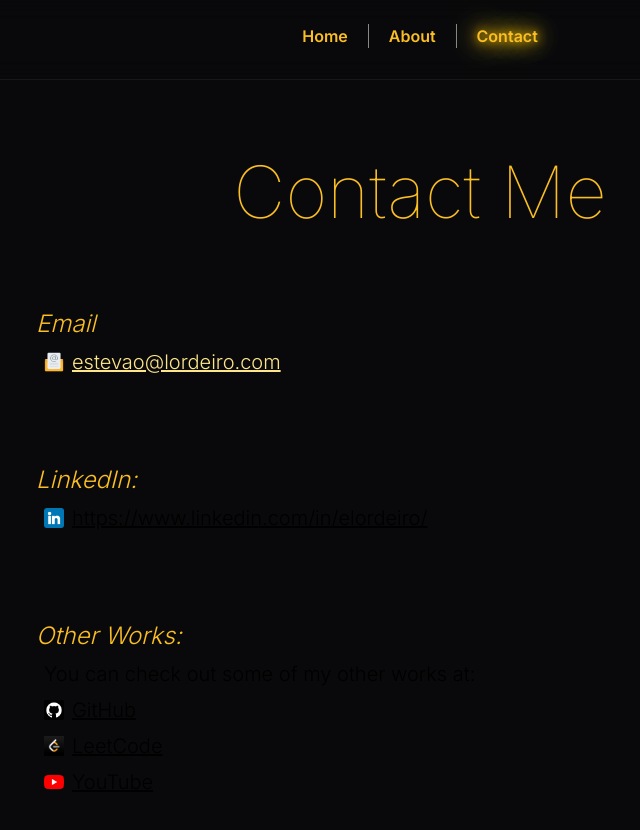
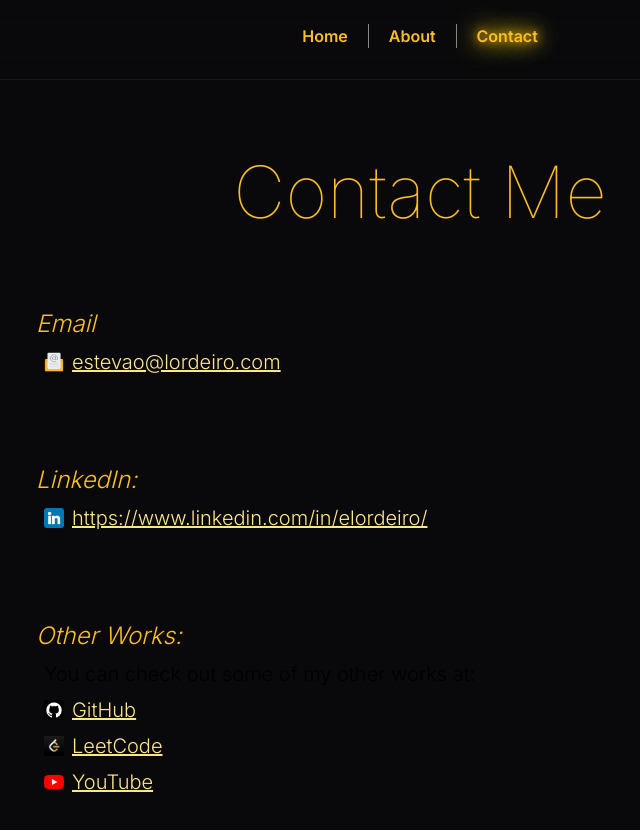
Before and after one commit to elordeiro/Portfolio, a Next.js app: page /contact in a window 1280 px wide. Shown: the top 830 px of the page, without its empty margins (220-860 px from the left). Built offline with nearby package versions, Linux system fonts and the light colour scheme.

Commit message:
Minor Changes

```diff
--- a/app/Utils/Projects.tsx
+++ b/app/Utils/Projects.tsx
@@ -14,11 +14,11 @@ export const Projects = [
         logo: "/proj0.png",
         description:
             "Reverse Engineered and Built a React app using tailwind that dynamically calculates and breaks down loan details for a mortgage.",
-        tech: "React, Tailwind, TypeScript, Vercel, CD/CI",
+        tech: "React, Tailwind, TypeScript, Next.js, CD/CI",
         github: "https://github.com/elordeiro/mortgage-calculator",
     },
     {
-        title: "Health and Fitness Calculator",
+        title: "Health and Fitness Calculators",
         projLink: "https://elordeiro.github.io/health-fitness-calculators/",
         logo: "/proj1.png",
         description:
@@ -41,11 +41,11 @@ export const Projects = [
         logo: "/proj3.png",
         description:
             "Developed comprehensive data structures and algorithms in C.",
-        tech: "C, VSCode CLI app",
+        tech: "C, VSCode, CLI app building",
         github: "https://github.com/elordeiro/DataStructures_C",
     },
     {
-        title: "File Compression App",
+        title: "File Compression Program",
         projLink: "",
         logo: "/proj4.png",
         description:
--- a/app/contact/page.tsx
+++ b/app/contact/page.tsx
@@ -39,7 +39,7 @@ export default function page() {
                         />
                         <a
                             href="https://www.linkedin.com/in/elordeiro/"
-                            className="text-xl ml-2 underline"
+                            className="text-xl ml-2 underline text-amber-200"
                             target="_blank"
                         >
                             https://www.linkedin.com/in/elordeiro/
@@ -63,7 +63,7 @@ export default function page() {
                         />
                         <a
                             href="https://github.com/elordeiro"
-                            className="text-xl ml-2 underline"
+                            className="text-xl ml-2 underline text-amber-200"
                             target="_blank"
                         >
                             GitHub
@@ -79,7 +79,7 @@ export default function page() {
                         />
                         <a
                             href="https://leetcode.com/theleetcodeaccount/"
-                            className="text-xl ml-2 underline"
+                            className="text-xl ml-2 underline text-amber-200"
                             target="_blank"
                         >
                             LeetCode
@@ -95,7 +95,7 @@ export default function page() {
                         />
                         <a
                             href="https://www.youtube.com/channel/UCaod87aatcE2XQZEi3msJvQ"
-                            className="text-xl ml-2 underline"
+                            className="text-xl ml-2 underline text-amber-200"
                             target="_blank"
                         >
                             YouTube
```
